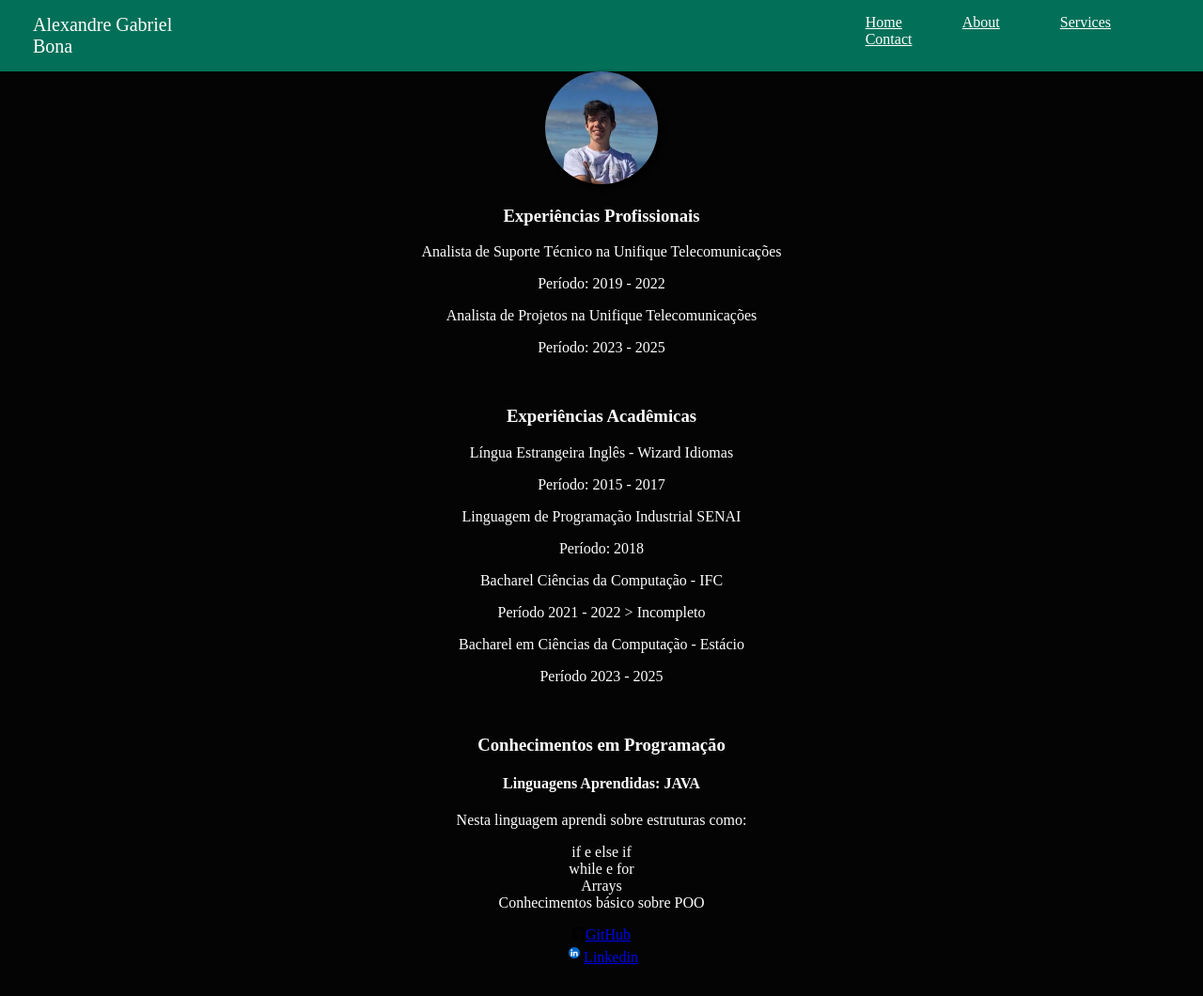
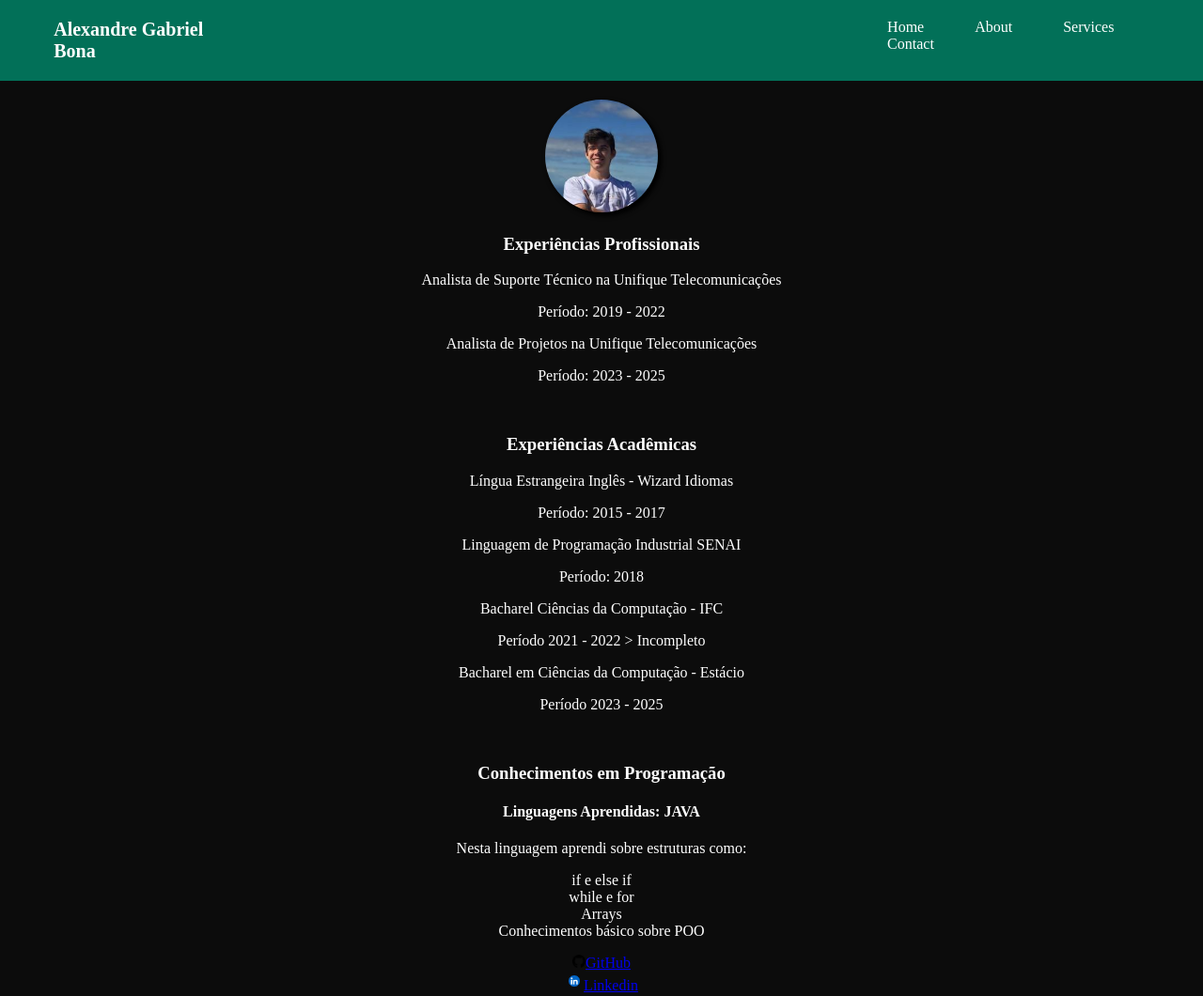
Before and after one commit to XandeBona/exercicioCurriculo, a plain HTML site: page index.html in a window 1280 px wide. Shown: the top 1060 px of the page at 94% size. Before the commit the page ends 1028 px from the top, so only its background shows below. Drawn offline with Linux system fonts and the light colour scheme.

Commit message:
Alteracoes css

```diff
--- a/index.html
+++ b/index.html
@@ -9,30 +9,34 @@
 </head>
 
 <body>
+    <header>
         <nav class="menu">
             <ul>
                 <li id="nome-menu">Alexandre Gabriel Bona</li>
                 <div class="div-menu">
-                <li><a href="">Home</a></li>
-                <li><a href="">About</a></li>
-                <li><a href="">Services</a></li>
-                <li><a href="">Contact</a></li>
+                    <li><a href="#exp-prof">Home</a></li>
+                    <li><a href="#exp-acad">About</a></li>
+                    <li><a href="#conhecimentos">Services</a></li>
+                    <li><a href="#contato">Contact</a></li>
                 </div>
             </ul>
         </nav>
+    </header>
     <div>
 
     </div>
     <div class="principal">
-        <img class="foto-arredondada" src="images/foto1.jpg" alt="Foto do Alexandre Gabriel Bona" width="120">
-
+        <img class="foto-arredondada" src="images/foto1.jpg" alt="Foto do Alexandre Gabriel Bona">
+        <div id="exp-prof" class="div-exp-profissionais">
             <h3>Experiências Profissionais</h3>
             <p>Analista de Suporte Técnico na Unifique Telecomunicações</p>
             <p>Período: 2019 - 2022</p>
             <p>Analista de Projetos na Unifique Telecomunicações</p>
             <p>Período: 2023 - 2025</p>
             <br>
+        </div>
 
+        <div id="exp-acad" class="div-exp-academicas">
             <h3>Experiências Acadêmicas</h3>
             <p>Língua Estrangeira Inglês - Wizard Idiomas</p>
             <p>Período: 2015 - 2017</p>
@@ -43,7 +47,9 @@
             <p>Bacharel em Ciências da Computação - Estácio</p>
             <p>Período 2023 - 2025</p>
             <br>
+        </div>
 
+        <div id="conhecimentos" class="div-conhecimentos">
             <h3>Conhecimentos em Programação</h3>
             <h4>Linguagens Aprendidas: JAVA</h4>
             <p>Nesta linguagem aprendi sobre estruturas como:</p>
@@ -53,12 +59,27 @@
                 <li>Arrays</li>
                 <li>Conhecimentos básico sobre POO</li>
             </ul>
+        </div>
         <img src="images/github.png" alt="Logo do GitHub" width="14px"><a href="https://github.com/XandeBona"
             target="_blank">GitHub</a>
         <br>
         <img src="images/linkedin.png" alt="Logo do Linkedin" width="20px"><a
             href="https://br.linkedin.com/in/alexandre-gabriel-bona-171713248" target="_blank">Linkedin</a>
     </div>
+    <br>
+    <br>
+    <br>
+    <br>
+    <br>
+    <br>
+    <br>
+    <br>
+    <br>
+    <br>
+    <footer>
+        <p id="contato">Copyright &copy2025 | Alexandre Bona</p>
+    </footer>
+
 </body>
 
 </html>
--- a/style.css
+++ b/style.css
@@ -2,26 +2,18 @@
 body {
     margin: 0;
     padding: 0;
-    background-color: rgb(4, 4, 4);
+    background-color: rgb(12, 12, 12);
     color: white;
 }
 
-/* Alterando o nome presente no header */
-#nome-menu {
-    font-size: 20px;
-    color: white;
-    margin-left: 20px;
-}
-
-/* Espaçamento entre o nome e o restante do menu */
-.div-menu {
-    margin-left: 55%;
+nav {
+    padding: 0;
 }
 
 /* Alterando menu (tamanho e cor) */
 .menu {
     background-color: rgb(2, 112, 88);
-    padding: 15px;
+    padding: 20px;
 }
 
 /* Remover enfeites do ul e deixando do lado do nome do menu */
@@ -39,29 +31,57 @@ body {
 
 /* Alterando espaçamento das opções do menu */
 .menu ul li a {
-    padding: 30px;
+    padding: 25px;
     color: white;
+    text-decoration: none;
+    transition: all .5s;
 }
 
+.menu a:hover {
+    background-color: rgb(11, 134, 108);
+    color: rgb(212, 212, 212);
+}
+
+/* Alterando o nome presente no header */
+#nome-menu {
+    font-size: 20px;
+    font-weight: 900;
+    color: white;
+    margin-left: 3%;
+}
+
+/* Espaçamento entre o nome e o restante do menu */
+.div-menu {
+    margin-left: 55%;
+}
+
+/* Deixa a div principal centralizada */
 .principal {
     text-align: center;
 }
 
 .foto-arredondada {
+    margin-top: 20px;
     border-radius: 50%;
     box-shadow: 3px 3px 5px 1px rgb(0, 0, 0);
     transition: all 1s;
+    width: 120px;
 }
 
 .foto-arredondada:hover {
     box-shadow: 3px 3px 5px 1px rgb(7, 70, 95);
 }
 
-header {
-    position: flex;
-}
 
-ul {
+.div-conhecimentos ul {
     list-style-type: none;
     padding: 0;
 }
+
+
+footer {
+    background-color: black;
+    margin-top: 50px;
+    text-align: center;
+    padding: 3px;
+}
```
Lines whose indentation alone changed are shown as unchanged.
